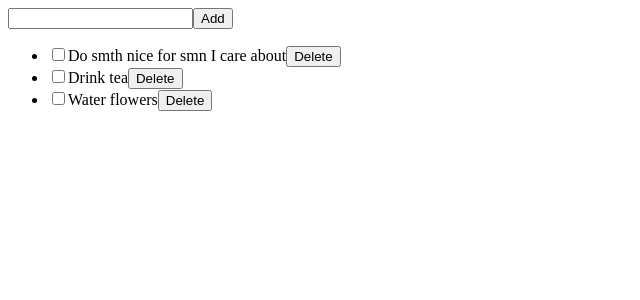
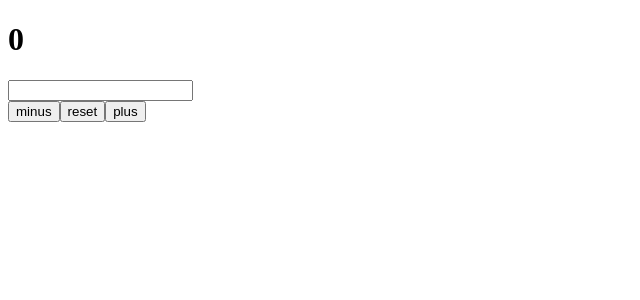
Before and after one commit to marinn999/react-lect-1, a React (Vite) app: page / in a window 1280 px wide. Shown: the top 300 px of the page, without its empty margins (0-640 px from the left). Built offline with nearby package versions, Linux system fonts and the light colour scheme.

Commit message:
lect_2_counter+useEffect

```diff
--- a/src/components/App.jsx
+++ b/src/components/App.jsx
@@ -4,9 +4,9 @@ import ToDoList from "./ToDoList";
 const App = () => {
   return (
     <>
-      {/* <Counter /> */}
+      <Counter />
       {/* <ColorPicker /> */}
-      <ToDoList />
+      {/* <ToDoList /> */}
     </>
   );
 };
--- a/src/components/Counter.jsx
+++ b/src/components/Counter.jsx
@@ -1,28 +1,45 @@
-import { useState } from "react";
+import { useEffect, useState } from "react";
 
 const Counter = () => {
   const [counter, setCounter] = useState(0);
+  const [step, setStep] = useState(1);
+
+  useEffect(() => {
+    console.log("Helloshki");
+  }, []);
+
+  useEffect(() => {
+    console.log("Counter is", counter);
+    if (counter === 30) {
+      setCounter(0);
+    }
+  }, [counter]);
+  useEffect(() => {
+    console.log("Step is:", step);
+  }, [step]);
 
   const handleClick = () => {
-    if (counter >= 10) {
+    if (counter >= 50) {
       return alert("That is enough");
     }
-    setCounter((prevState) => prevState + 1);
+    setCounter((prevState) => prevState + step);
   };
   const handleMinusClick = () => {
     if (counter <= 0) {
       return alert("You can not change counter less than 0");
     }
-    setCounter((prev) => prev - 1);
+    setCounter((prev) => prev - step);
   };
   const handleReset = (e) => {
     setCounter(0);
+    setStep(1);
   };
 
   return (
     <div>
       <div>
         <h1>{counter}</h1>
+        <input type="text" onChange={(e) => setStep(+e.target.value)} />
         <div>
           <button onClick={handleMinusClick}>minus</button>
           <button onClick={handleReset}>reset</button>
```
